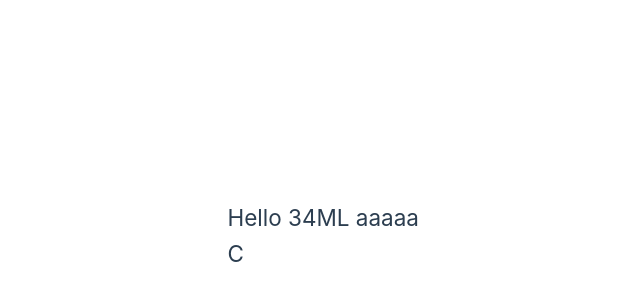
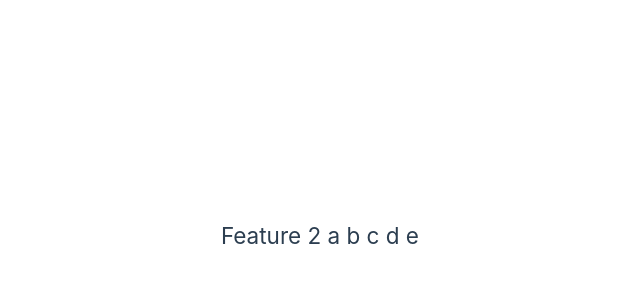
Before and after one commit to zyadwael1/practice1, a Vue app: page / in a window 1280 px wide. Shown: the part 164-464 px from the top of the page, without its empty margins (221-861 px from the left). Built offline with nearby package versions, Linux system fonts and the light colour scheme; the HTML template or start-up script is replaced by a standard one.

Commit message:
adding feature-2

```diff
--- a/src/components/Practice.vue
+++ b/src/components/Practice.vue
@@ -5,11 +5,14 @@
 <template>
   <main>
     <h2>
-        Hello 34ML aaaaa
+        Feature 2
+        a
+        b
+        c
+        d
+        e
     </h2>
-    <h2>
-        C
-    </h2>
+
   </main>
 </template>
 
```
